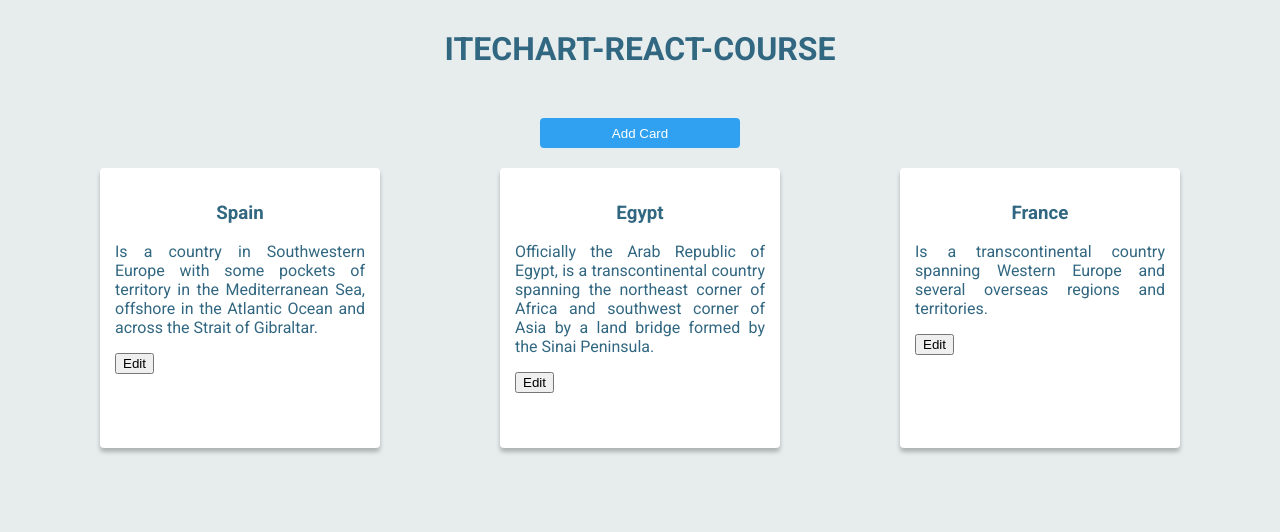
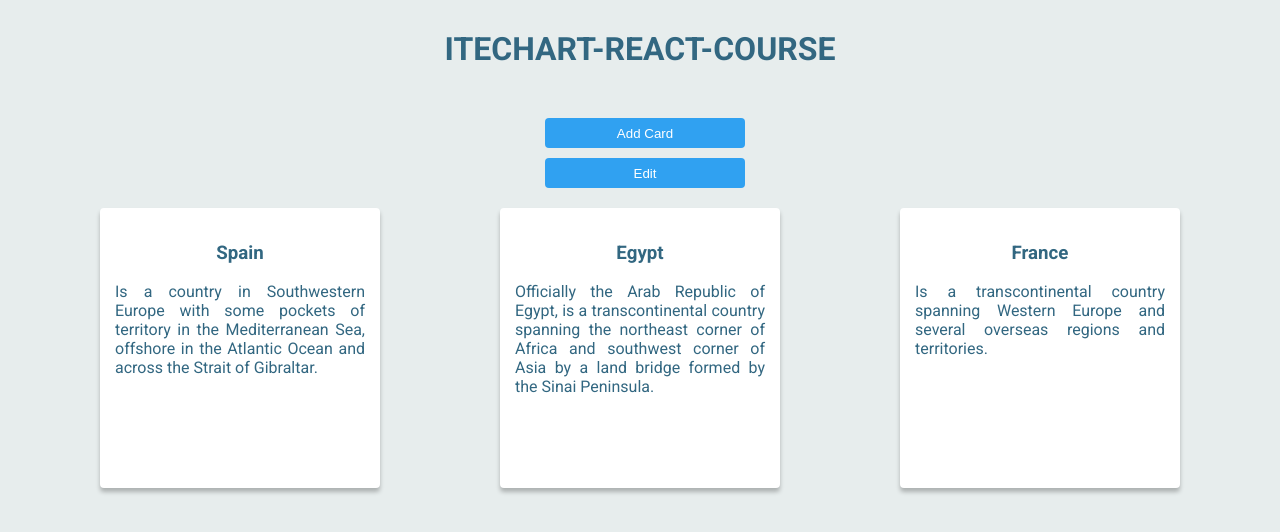
Before and after one commit to Dianakove32/ITH-card, a React (Create React App) app: page / in a window 1280 px wide. Shown: the top 532 px of the page. Built offline with nearby package versions, Linux system fonts and the light colour scheme.

Commit message:
feat: add adit/save func

```diff
--- a/src/App.scss
+++ b/src/App.scss
@@ -22,6 +22,7 @@ h3{
   background-color: #30a1f1;
   border: none;
   border-radius: 4px;
+  margin-left: 10px;
 
   &:hover {
       cursor: pointer;
--- a/src/App.tsx
+++ b/src/App.tsx
@@ -49,28 +49,22 @@ const App = () => {
         setData(filteredData);
     };
 
-    const editCardHandler = (id: string) => {
-        setIsEdit(true);
+    const editCardHandler = () => {
+        setIsEdit(!isEdit);
     };
 
-    const openModal = () => {
-        setIsOpen(true);
-    };
-
-    const closeModal = () => {
-        setIsOpen(false);
+    const toggleModal = () => {
+        setIsOpen(!isOpen);
     };
 
     return (
         <div className="App">
         <Header />
-        <div className={isOpen ? "backdrop" : ""} onClick={closeModal}></div>
+        <div className={isOpen ? "backdrop" : ""} onClick={toggleModal}></div>
         <div>
-            <button className="btn-add" onClick={openModal}>
-            Add Card
-            </button>
+            <button className="btn-add" onClick={toggleModal}>Add Card</button>
         </div>
-        {isOpen ? <Modal addCardHandler={addCardHandler}  closeModal={closeModal}/> : null}
+        {isOpen ? <Modal addCardHandler={addCardHandler} closeModal={toggleModal}/> : null}
         <Card
             data={data}
             removeCardHandler={removeCardHandler}
--- a/src/components/Card/Card.scss
+++ b/src/components/Card/Card.scss
@@ -1,3 +1,7 @@
+.content-container {
+    margin: auto;
+}
+
 .cards-container {
     margin: auto;
     display: flex;
@@ -16,3 +20,9 @@
     overflow: hidden;
     text-align: justify;
 }
+
+.cross{
+    display: inline-block;
+    margin-bottom: 10px;
+    cursor: pointer;
+}
--- a/src/components/Card/Card.tsx
+++ b/src/components/Card/Card.tsx
@@ -1,31 +1,85 @@
-import './Card.scss'
+import { useState } from "react";
+import "./Card.scss";
 
 interface IPropsData {
-    title: string;
-    description: string;
-    id: string;
+  title: string;
+  description: string;
+  id: string;
 }
 
 interface IProps {
-    data: IPropsData[]
-    removeCardHandler: (id: string) => void;
-    editCardHandler: (id: string) => void;
-    isEdit:boolean
+  data: IPropsData[];
+  removeCardHandler: (id: string) => void;
+  editCardHandler: () => void;
+  isEdit: boolean;
 }
 
 const Card = (props: IProps) => {
-const {data,removeCardHandler, editCardHandler,isEdit } = props
+    const { data, removeCardHandler, editCardHandler, isEdit } =
+        props;
+
+    const [enteredTitle, setEnteredTitle] = useState("");
+    const [enteredText, setEnteredText] = useState("");
+
+    const titleChangeHandler = (event: React.ChangeEvent<HTMLInputElement>) => {
+        let item: IPropsData = data.find(el=>el.id===event.target.id)!
+
+        setEnteredTitle(event.target.value);
+        item.title = enteredTitle
+    };
+
+    const textChangeHandler = (event: React.ChangeEvent<HTMLTextAreaElement>) => {
+        let item: IPropsData = data.find(el=>el.id===event.target.id)!
+
+        setEnteredText(event.target.value);
+        item.description = enteredText
+    };
+
+    const saveCardHandler = () => {
+        editCardHandler();
+    };
 
     return (
+        <div className="content-container">
+        <div >
+            <button className="btn-add" onClick={editCardHandler}>
+            Edit
+            </button>
+            {isEdit ? (
+            <button className="btn-add" onClick={saveCardHandler}>Save</button> ) : null}
+        </div>
         <div className="cards-container">
         {data.map((el: IPropsData) => (
             <div className="card" key={el.id}>
-            {isEdit ? <span id={el.id} onClick = {()=>removeCardHandler(el.id) }>&#10060;</span> : null}
-            <h3>{el.title}</h3>
-            <p>{el.description}</p>
-            <button id={el.id} onClick={()=>editCardHandler(el.id)}>Edit</button>
+            {isEdit ? (
+                <span
+                id={el.id}
+                className="cross"
+                onClick={() => removeCardHandler(el.id)}
+                >
+                &#10060;
+                </span>
+            ) : null}
+            {isEdit ? (
+                <form onSubmit={saveCardHandler}>
+                <label htmlFor={el.id}>Title</label>
+                <input
+                id={el.id}
+                    type="text"
+                    defaultValue={el.title}
+                    onChange={titleChangeHandler}
+                />
+                <label htmlFor={el.id}>Text</label>
+                <textarea
+                    id={el.id}
+                    onChange={textChangeHandler}
+                    defaultValue={el.description}
+                />
+                </form>
+            ) : ( <div><h3>{el.title}</h3> <p>{el.description}</p></div>)}
             </div>
         ))}
+        </div>
         </div>
     );
 };
--- a/src/components/Modal/Modal.tsx
+++ b/src/components/Modal/Modal.tsx
@@ -38,14 +38,14 @@ const Modal = (props: IPropsModal  ) => {
                 <input
                 id="title"
                 type="text"
-                value={enteredTitle}
+                defaultValue={enteredTitle}
                 onChange={titleChangeHandler}
                 />
                 <label htmlFor="textarea">Text</label>
                 <textarea
                 id="textarea"
                 onChange={textChangeHandler}
-                value={enteredText}
+                defaultValue={enteredText}
                 />
                 <button className="btn-add" type="submit">Add </button>
             </form>
--- /dev/null
+++ b/src/react-app-env.d.ts
@@ -0,0 +1 @@
+/// <reference types="react-scripts" />
```
